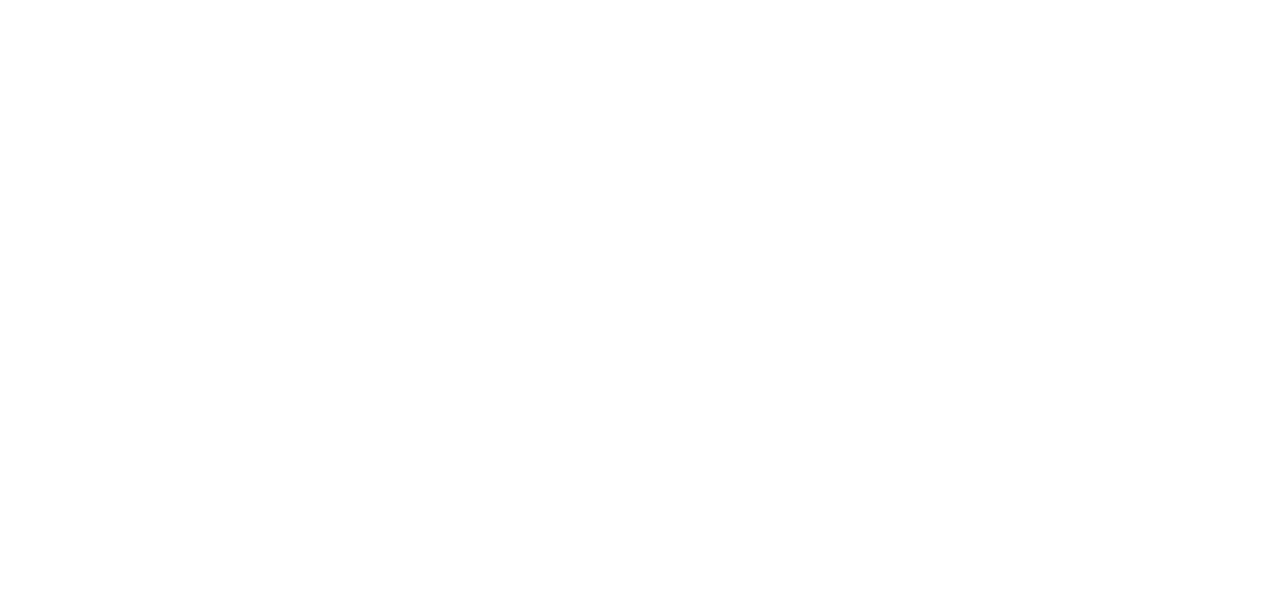
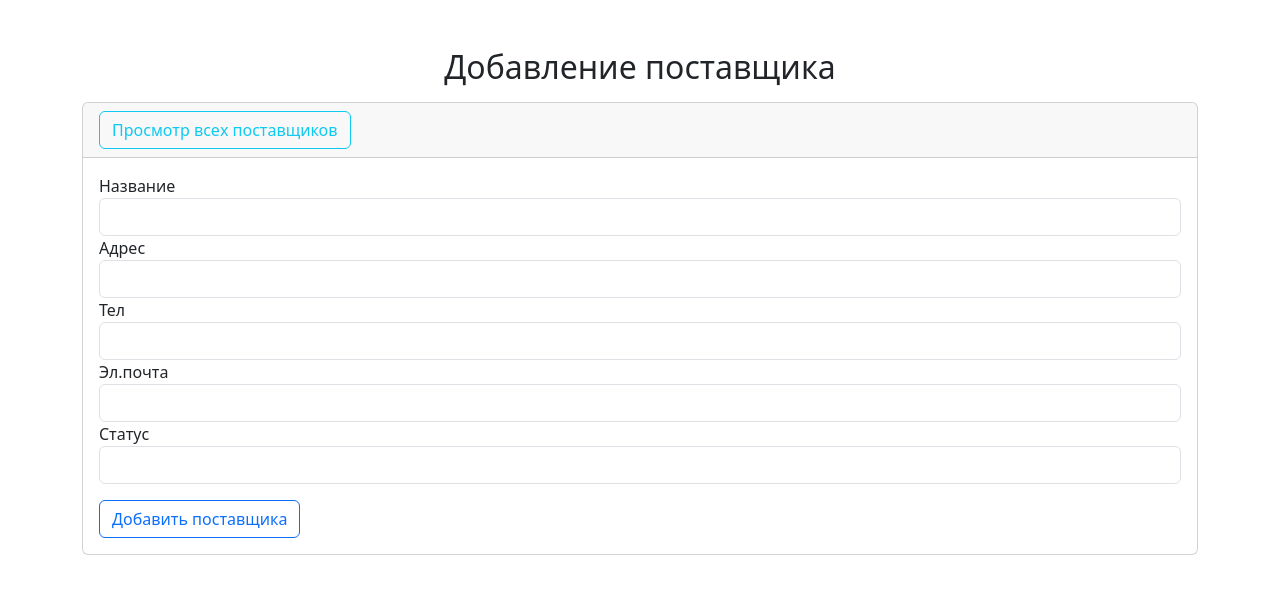
Before and after one commit to MrShahrom/DiplomProjectFront, a Nuxt app: page /supplier/create in a window 1280 px wide. Before the commit this address had no page. Shown: the top 594 px of the page. Built offline with nearby package versions, Linux system fonts and the light colour scheme.

Commit message:
fixed supplier and order

```diff
--- /dev/null
+++ b/pages/supplier/create.vue
@@ -0,0 +1,96 @@
+<template>
+    <h2 class="text-center mt-5 mb-3">Добавление поставщика</h2>
+    <div class="card">
+      <div class="card-header">
+        <NuxtLink class="btn btn-outline-info float-right" to="/supplier">Просмотр всех поставщиков</NuxtLink>
+      </div>
+      <div class="card-body">
+        <form>
+          <div class="form-group">
+            <label htmlFor="name">Название</label>
+            <input v-model="project.name" type="text" class="form-control" id="name" name="name" />
+          </div>
+          <div class="form-group">
+            <label htmlFor="address">Адрес</label>
+            <input v-model="project.address" type="text" class="form-control" id="address" name="address" />
+          </div>
+          <div class="form-group">
+            <label htmlFor="phone">Тел</label>
+            <input v-model="project.phone" type="text" class="form-control" id="phone" name="phone" />
+          </div>
+          <div class="form-group">
+            <label htmlFor="email">Эл.почта</label>
+            <input v-model="project.email" type="email" class="form-control" id="email" name="email" />
+          </div>
+          <div class="form-group">
+            <label htmlFor="status">Статус</label>
+            <input v-model="project.status" type="text" class="form-control" id="status" name="status" />
+          </div>
+          <button @click="handleSave" :disabled="isSaving" type="button" class="btn btn-outline-primary mt-3">
+            Добавить поставщика
+          </button>
+        </form>
+      </div>
+    </div>
+</template>
+
+<script>
+import Swal from 'sweetalert2'
+import { createSuppliers } from '~/services/projectService';
+
+export default {
+  data() {
+    return {
+      project: {
+        name: '',
+        address: '',
+        phone: '',
+        email: '',
+        status: '',
+      },
+      isSaving: false,
+    };
+  },
+  methods: {
+    getToken() {
+      return localStorage.getItem('token');
+    },
+    handleSave() {
+      this.isSaving = true;
+      const token = this.getToken(); // Получаем токен из localStorage
+      const headers = {
+        'Authorization': `Bearer ${token}`
+      };
+      createSuppliers(this.project, headers)
+        .then(response => {
+          Swal.fire({
+            icon: 'success',
+            title: 'Клиент успешно добавлен!',
+            showConfirmButton: false,
+            timer: 1500
+          });
+          this.isSaving = false;
+          // Обнуляем поля после успешного сохранения
+          this.project.lastname = '';
+          this.project.firstname = '';
+          this.project.patronymic = '';
+          this.project.address = '';
+          this.project.phone = '';
+          this.project.email = '';
+          this.project.status = '';
+          return response;
+        })
+        .catch(error => {
+          this.isSaving = false;
+          Swal.fire({
+            icon: 'error',
+            title: 'Произошла ошибка!',
+            showConfirmButton: false,
+            timer: 1500
+          });
+          return error;
+        });
+    },
+  },
+};
+</script>
--- /dev/null
+++ b/pages/supplier/edit/[id].vue
@@ -0,0 +1,109 @@
+<template>
+    <h2 class="text-center mt-5 mb-3">Изменить поставщика</h2>
+    <div class="card">
+        <div class="card-header">
+            <NuxtLink class="btn btn-outline-info float-right" to="/supplier">Все поставщики</NuxtLink>
+        </div>
+        <div class="card-body">
+            <form @submit.prevent="handleSave">
+                <div class="form-group">
+                    <label for="name">Название</label>
+                    <input v-model="project.name" type="text" class="form-control" id="name" name="name" />
+                </div>
+                <div class="form-group">
+                    <label for="address">Адрес</label>
+                    <input v-model="project.address" type="text" class="form-control" id="address" name="address" />
+                </div>
+                <div class="form-group">
+                    <label for="phone">Телефон</label>
+                    <input v-model="project.phone" type="text" class="form-control" id="phone" name="phone" />
+                </div>
+                <div class="form-group">
+                    <label for="email">Почта</label>
+                    <input v-model="project.email" type="text" class="form-control" id="email" name="email" />
+                </div>
+                <div class="form-group">
+                    <label for="status">Статус</label>
+                    <input v-model="project.status" type="text" class="form-control" id="status" name="status" />
+                </div>
+
+                <button :disabled="isSaving" type="submit" class="btn btn-outline-primary mt-3">
+                    {{ isSaving ? 'Изменение...' : 'Изменить' }}
+                </button>
+            </form>
+        </div>
+    </div>
+</template>
+
+<script>
+import Swal from 'sweetalert2';
+import { getSupplier, updateSuppliers } from '~/services/projectService';
+
+export default {
+    data() {
+        return {
+            project: {
+                name: '',
+                address: '',
+                phone: '',
+                email: '',
+                status: '',
+            },
+            isSaving: false,
+            token: ''
+        };
+    },
+    async mounted() {
+        this.token = localStorage.getItem('token');
+        const supplierID = this.$route.params.id;
+        await this.fetchProduct(supplierID);
+    },
+    methods: {
+        async fetchProduct(supplierID) {
+            try {
+                const headers = {
+                    'Authorization': `Bearer ${this.token}`
+                };
+                const response = await getSupplier(supplierID, headers);
+                this.project = response.data.data;
+            } catch (error) {
+                console.error('Failed to fetch supplier data:', error);
+            }
+        },
+
+        async handleSave() {
+            try {
+                this.isSaving = true;
+                const headers = {
+                    'Authorization': `Bearer ${this.token}`
+                };
+                console.log(this.project.id);
+                console.log(this.project);
+                console.log(headers);
+                await updateSuppliers(this.project.id, this.project, headers);
+                Swal.fire({
+                    icon: 'success',
+                    title: 'Тип продукта успешно обновлен!',
+                    showConfirmButton: false,
+                    timer: 1500
+                });
+                this.isSaving = false;
+            } catch (error) {
+                console.error('Error saving product:', error);
+                Swal.fire({
+                    icon: 'error',
+                    title: 'Произошла ошибка!',
+                    showConfirmButton: false,
+                    timer: 1500
+                });
+                this.isSaving = false;
+            }
+        },
+    },
+};
+</script>
+
+
+<style scoped>
+/* стили */
+</style>
--- a/pages/supplier/index.vue
+++ b/pages/supplier/index.vue
@@ -9,7 +9,7 @@
     <div class="container2">
       <h2>Таблица поставщиков</h2>
       <div class="card-body order-table">
-        <NuxtLink to="/create" class="btn btn-primary btn-add">Добавить поставщика</NuxtLink>
+        <NuxtLink to="/supplier/create" class="btn btn-primary btn-add">Добавить поставщика</NuxtLink>
         <table class="table table-bordered">
           <thead>
             <tr>
@@ -32,7 +32,7 @@
               <td>{{ project.email }}</td>
               <td>{{ project.status }}</td>
               <td>
-                <NuxtLink :to="`/edit/${project.id}`" class="btn btn-outline-success mx-1">Изменить</NuxtLink>
+                <NuxtLink :to="`/supplier/edit/${project.id}`" class="btn btn-outline-success mx-1">Изменить</NuxtLink>
               </td>
               <td>
                 <button @click="handleDelete(project.id)" className="btn btn-danger mx-1">Удалить</button>
@@ -49,14 +49,13 @@
 </template>
 
 <script>
+import Swal from 'sweetalert2';
 import SidebarLayout from '~/layouts/sidebar.vue'
 import NavbarLayout from '~/layouts/navbar.vue'
-import { getSuppliers } from '~/services/projectService'
-
+import { getSuppliers, deleteSuppliers } from '~/services/projectService' // Обновленный импорт
 
 export default {
   layout: 'sidebarLayout',
-  layout: 'navbarLayout',
   components: {
     SidebarLayout,
     NavbarLayout,
@@ -88,26 +87,56 @@ export default {
         getSuppliers(headers)
           .then(response => {
             this.projects = response.data["data"];
-            console.log(response.data["data"])
           })
           .catch(error => {
-            if (error.response) {
-              console.error('Status code:', error.response.status);
-              console.error('Response data:', error.response.data);
-              console.error('Response headers:', error.response.headers);
-            } else if (error.request) {
-              console.error('No response received:', error.request);
-            } else {
-              console.error('Error setting up request:', error.message);
-            }
+            console.error('Error fetching suppliers:', error);
           });
       } else {
         console.error('Trying to access localStorage on the server side.');
       }
+    },
+
+    async handleDelete(supplierId) {
+      const confirmResult = await Swal.fire({
+        title: 'Вы уверены?',
+        text: 'Вы действительно хотите удалить этого поставщика?',
+        icon: 'warning',
+        showCancelButton: true,
+        confirmButtonColor: '#d33',
+        cancelButtonColor: '#3085d6',
+        confirmButtonText: 'Да, удалить!',
+        cancelButtonText: 'Отмена'
+      });
+
+      if (confirmResult.isConfirmed) {
+        const token = localStorage.getItem('token');
+        const headers = {
+          'Authorization': `Bearer ${token}`
+        };
+
+        try {
+          await deleteSuppliers(supplierId, headers);
+
+          Swal.fire({
+            icon: 'success',
+            title: 'Поставщик успешно удален!',
+            showConfirmButton: false,
+            timer: 1500
+          });
+          // Обновляем список поставщиков
+          this.fetchProjectList();
+        } catch (error) {
+          console.error('Error deleting supplier:', error);
+          Swal.fire({
+            icon: 'error',
+            title: 'Ошибка удаления поставщика!',
+            text: 'Пожалуйста, попробуйте еще раз.',
+            showConfirmButton: true,
+          });
+        }
+      }
     }
   }
-
-
 };
 </script>
 
@@ -123,6 +152,7 @@ export default {
 h2 {
   text-align: center;
 }
+
 .btn-add {
   margin-bottom: 10px;
 }
```
Also changed, not shown: pages/order/create.vue (added, +7 -0 lines), pages/order/edit/[id].vue (added, +7 -0 lines), services/projectService.js (+16 -16 lines).
